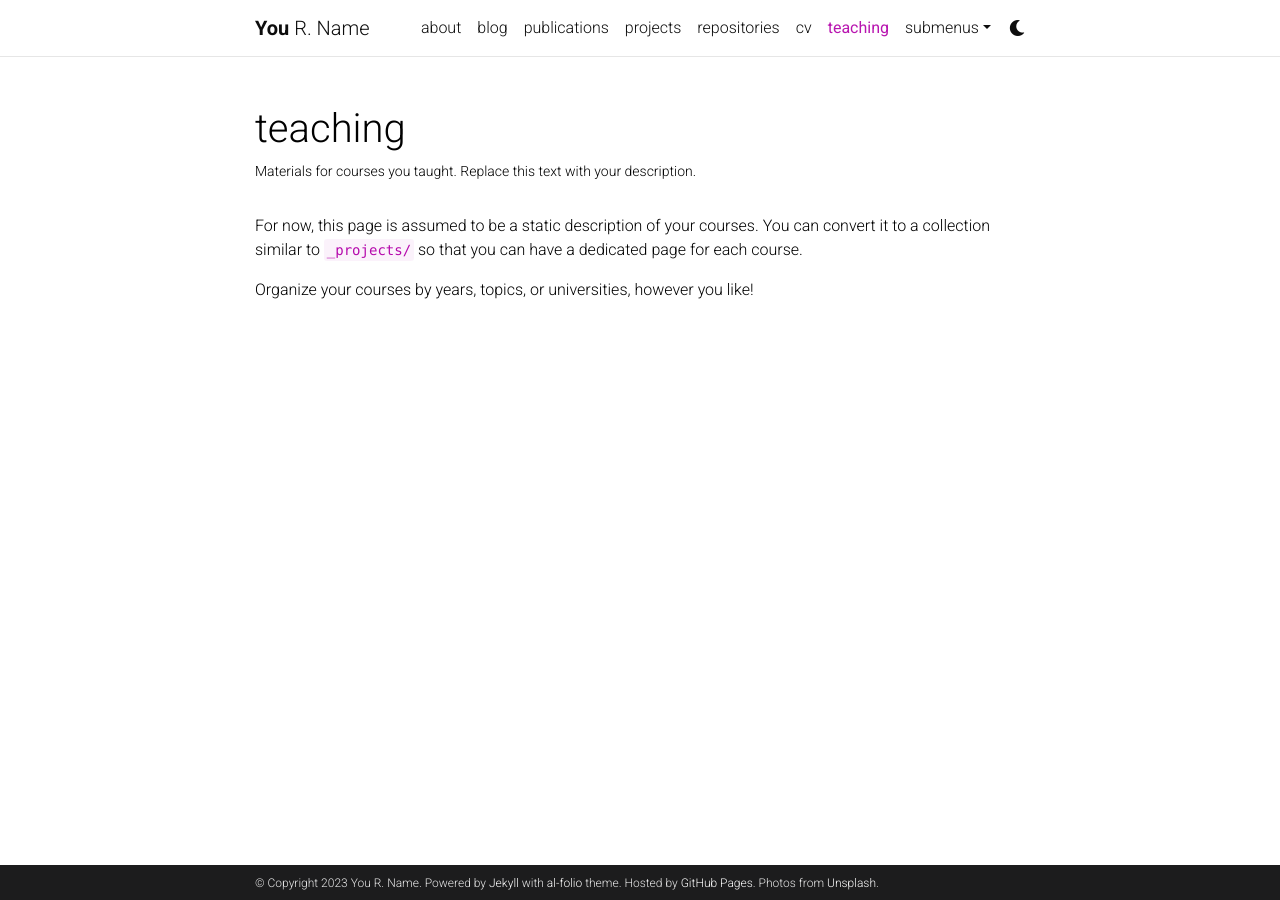
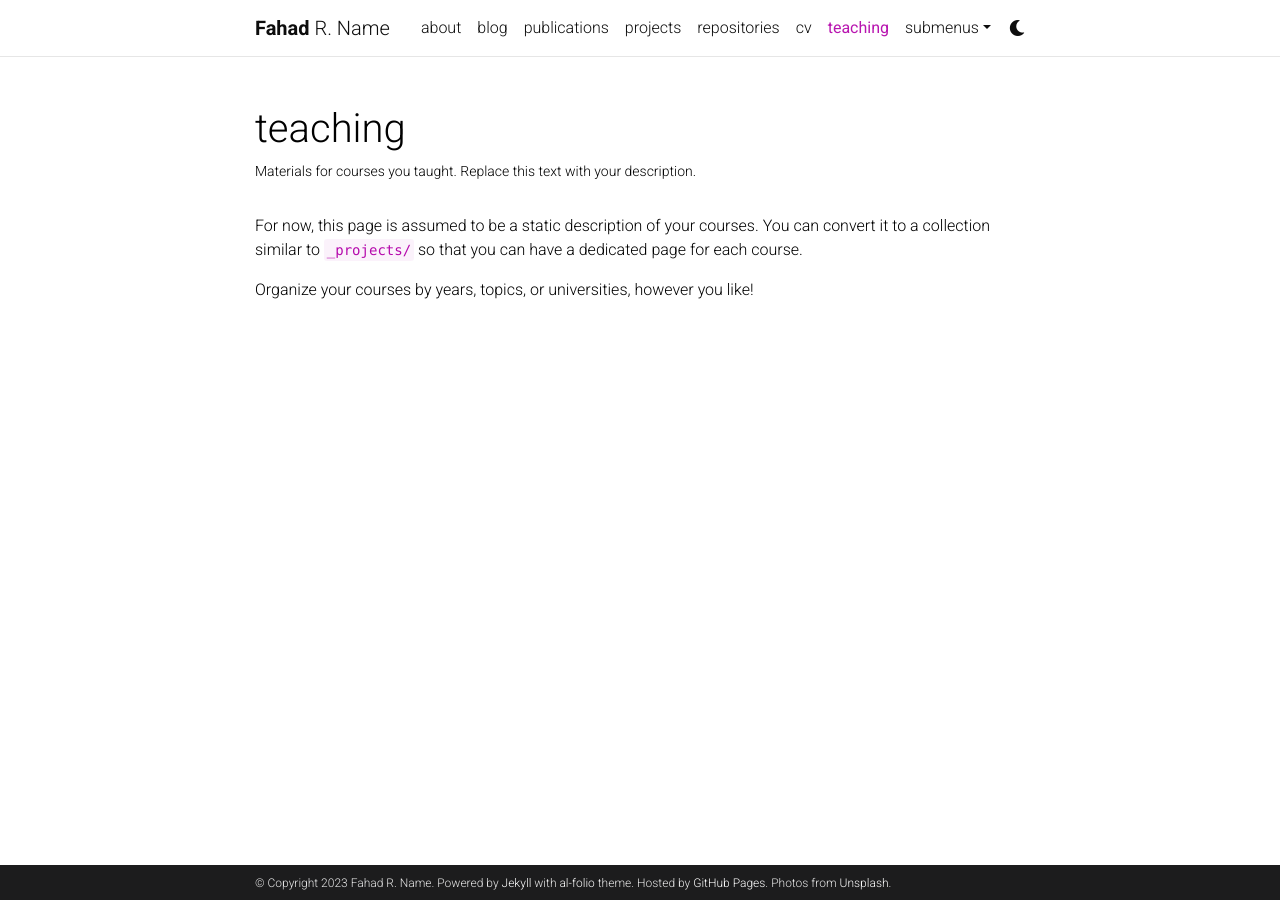
Before and after one commit to fahadsamman/fahadsamman.github.io, a Jekyll site: the page built from _pages/teaching.md, in a window 1280 px wide. Built offline with Jekyll 4.4.1, drawn with Linux system fonts in a browser that asks for light colours; comment, search, counter and statistics services are not loaded; a style sheet for code colours, icons or effects is not loaded.

Commit message:
added missing plugin

```diff
--- a/_config.yml
+++ b/_config.yml
@@ -3,7 +3,7 @@
 # -----------------------------------------------------------------------------
 
 title: blank # the website title (if blank, full name will be used instead)
-first_name: You
+first_name: Fahad
 middle_name: R.
 last_name: Name
 email: you@example.com
@@ -18,7 +18,7 @@ keywords: jekyll, jekyll-theme, academic-website, portfolio-website  # add your
 lang: en # the language of your site (for example: en, fr, cn, ru, etc.)
 icon: ⚛️  # the emoji used as the favicon (alternatively, provide image name in /assets/img/)
 
-url: https://alshedivat.github.io # the base hostname & protocol for your site
+url: https://fahadsamman.github.io # the base hostname & protocol for your site
 baseurl: /al-folio # the subpath of your site, e.g. /blog/
 last_updated: false # set to true if you want to display last updated in the footer
 impressum_path:  # set to path to include impressum link in the footer, use the same path as permalink in a page, helps to conform with EU GDPR
@@ -229,6 +229,9 @@ plugins:
   - jekyll-toc
   - jekyll-twitter-plugin
   - jemoji
+  - jekyll-paginate
+  - jekyll-gist
+  - jekyll-include-cache
 
 # Sitemap settings
 defaults:
```
